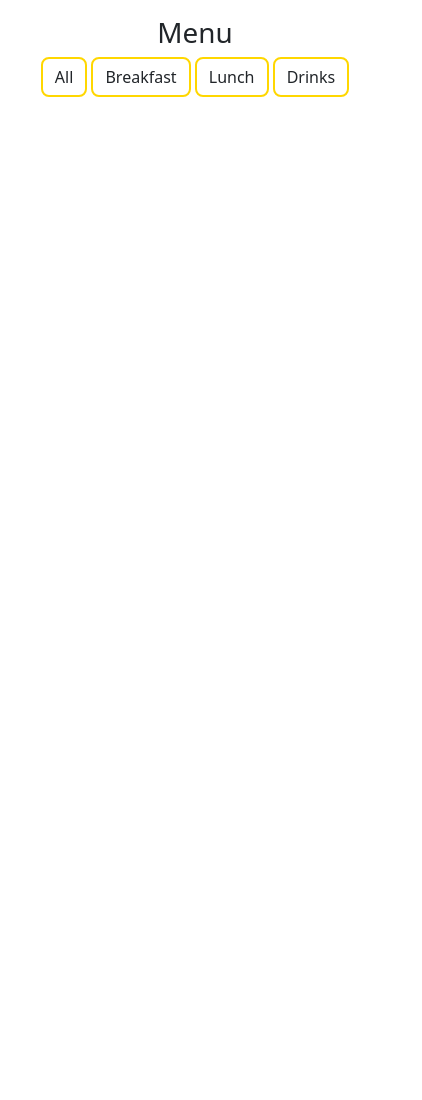
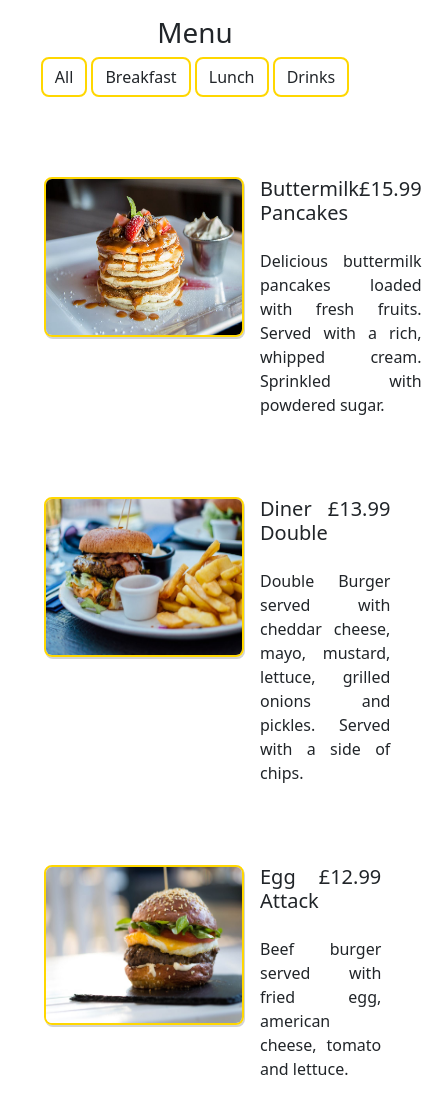
Before and after one commit to Teresa-C/restaurant, a plain HTML site: page index.html in a window 390 px wide. Shown: the top 1100 px of the page, 422 px wide, since content can reach past the window. Before the commit the page ends 844 px from the top, so only its background shows below. Drawn offline with nearby package versions, Linux system fonts and the light colour scheme.

Commit message:
added media query and changed the width of the images

```diff
--- a/index.js
+++ b/index.js
@@ -1,71 +1,94 @@
 const menu = [
   {
     id: 1,
-    title: "buttermilk pancakes",
+    title: "Buttermilk Pancakes",
     category: "breakfast",
     price: 15.99,
     img: "./images/item-1.jpeg",
-    desc: `I'm baby woke mlkshk wolf bitters live-edge bottle, hammock freegan copper mug whatever cold-pressed `,
+    desc: `Delicious buttermilk pancakes loaded with fresh fruits. Served with a rich, whipped cream. Sprinkled with powdered sugar.`,
   },
   {
     id: 2,
-    title: "diner double",
+    title: "Diner Double",
     category: "lunch",
     price: 13.99,
     img: "./images/item-2.jpeg",
-    desc: `vaporware iPhone mumblecore selvage raw denim slow-carb leggings gochujang helvetica man braid jianbing. Marfa thundercats `,
+    desc: `Double Burger served with cheddar cheese, mayo, mustard, lettuce, grilled onions and pickles. Served with a side of chips. `,
+  },
+  { id: 3,
+    title: "Egg Attack",
+    category: "lunch",
+    price: 12.99,
+    img: "./images/item-5.jpeg",
+    desc: `Beef burger served with fried egg, american cheese, tomato and lettuce.`,
   },
   {
-    id: 3,
-    title: "godzilla milkshake",
+    id: 4,
+    title: "Country Delight",
+    category: "breakfast",
+    price: 9.99,
+    img: "./images/item-4.jpeg",
+    desc: `A quick easy delicious options. Toast served with eggs, baked beans and cheese.`,
+  },
+  {
+    id: 5,
+    title: "Godzilla Milkshake",
     category: "drink",
     price: 6.99,
     img: "./images/item-3.jpeg",
-    desc: `ombucha chillwave fanny pack 3 wolf moon street art photo booth before they sold out organic viral.`,
-  },
-  {
-    id: 4,
-    title: "country delight",
-    category: "breakfast",
-    price: 20.99,
-    img: "./images/item-4.jpeg",
-    desc: `Shabby chic keffiyeh neutra snackwave pork belly shoreditch. Prism austin mlkshk truffaut, `,
-  },
-  {
-    id: 5,
-    title: "egg attack",
-    category: "lunch",
-    price: 22.99,
-    img: "./images/item-5.jpeg",
-    desc: `franzen vegan pabst bicycle rights kickstarter pinterest meditation farm-to-table 90's pop-up `,
+    desc: `This strawberry milkshake incorporates all the flavors and textures of a classic strawberry shortcakes`,
   },
   {
     id: 6,
-    title: "oreo dream",
+    title: "Oreo Dream",
     category: "drink",
-    price: 18.99,
+    price: 8.99,
     img: "./images/item-6.jpeg",
-    desc: `Portland chicharrones ethical edison bulb, palo santo craft beer chia heirloom iPhone everyday`,
+    desc: `Try our oreo Shake, the perfect sweet treat for any time of the day. Our shake is made with delicious soft serve, chocolate syrup.`,
   },
   {
     id: 7,
-    title: "bacon overflow",
+    title: "Bacon Overflow",
     category: "breakfast",
     price: 8.99,
     img: "./images/item-7.jpeg",
-    desc: `carry jianbing normcore freegan. Viral single-origin coffee live-edge, pork belly cloud bread iceland put a bird `,
+    desc: `This ultimate bacon overload burger is sure to please the bacon lover in your family.`,
   },
   {
     id: 8,
-    title: "american classic",
+    title: "American Classic",
     category: "lunch",
-    price: 12.99,
+    price: 15.99,
     img: "./images/item-8.jpeg",
-    desc: `on it tumblr kickstarter thundercats migas everyday carry squid palo santo leggings. Food truck truffaut  `,
+    desc: `Our tasty burgers are fully loaded and served with fries. Fancy something different? Try the american classic burger topped with egg, beef, lettuce.`,
   }
 ];
 
+const wholeMenu = (element) => {
+  return `<div class="main-container">
+    <div>
+      <img src=${element.img} alt="${element.title}" class="image">
+    </div>
+    <div class="left">
+      <div class="info">
+        <h5 data-id="title">${element.title}</h5>
+        <h5 class="price">£${element.price}</h5>
+      </div>
+      <p>${element.desc}</p>
+    </div>
+  </div>`
+}
+
+const fullMenu = (menu) => {
+  const menuList = []
+  menu.forEach(element => {
+    menuList.push(wholeMenu(element))
+  })
+  return menuList.join(" ")
+}
+
 const main = document.querySelector('.main')
+main.innerHTML = fullMenu(menu)
 const btn = document.querySelectorAll('.btn').forEach((btn)=>{
   btn.addEventListener("click",(event)=>{
     const result = []
@@ -82,17 +105,3 @@ const btn = document.querySelectorAll('.btn').forEach((btn)=>{
     }
   });
 });
-
-
-const wholeMenu = (element) => {
-  return `<div class="main-container">
-        <img src=${element.img} alt="${element.title}" class="image">
-        <div>
-          <div class="info">
-            <h5 data-id="title">${element.title}</h5>
-            <h5 class="price">£${element.price}</h5>
-          </div>
-          <p>${element.desc}</p>
-        </div>
-      </div>`
-}
--- a/style.css
+++ b/style.css
@@ -1,12 +1,14 @@
 p{
   padding: 16px 0 0 16px;
   text-align: justify;
+  flex-grow: 1;
 }
 
 .info{
   display: flex;
   padding-left: 16px;
   justify-content: space-between;
+  flex-grow: 1;
 }
 
 .main{
@@ -21,11 +23,12 @@ p{
 }
 
 .image{
-  width: 100%;
+  width: 300px;
   height: 200px;
   border: 2px solid gold;
   border-radius: 8px;
   box-shadow: 1px 2px lightgrey;
+  flex-grow: 1;
 }
 
 .left-content{
@@ -41,3 +44,23 @@ p{
   border: 2px solid gold;
   border-radius: 8px;
 }
+
+.left{
+  flex-grow: 1
+}
+
+@media (max-width: 1200px){
+  .main{
+    display: block;
+  }
+  .main-container{
+    padding: 32px;
+  }
+}
+
+@media (max-width: 725px){
+  .image{
+    height: 160px;
+    width: 200px;
+  }
+}
```
